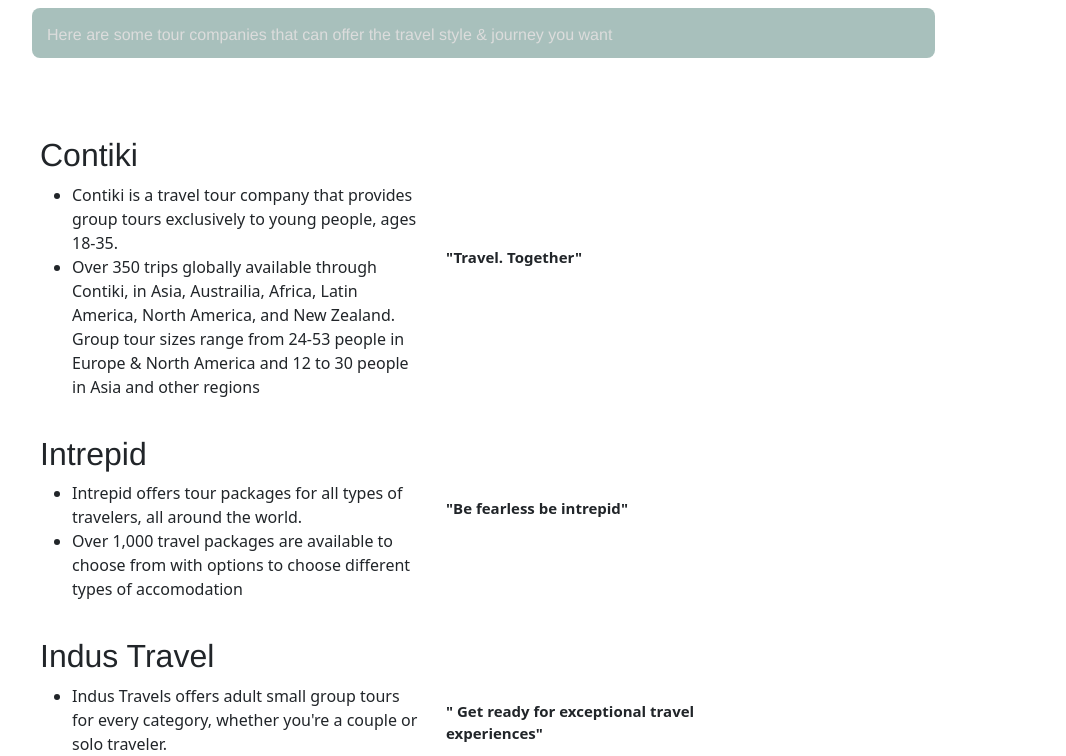
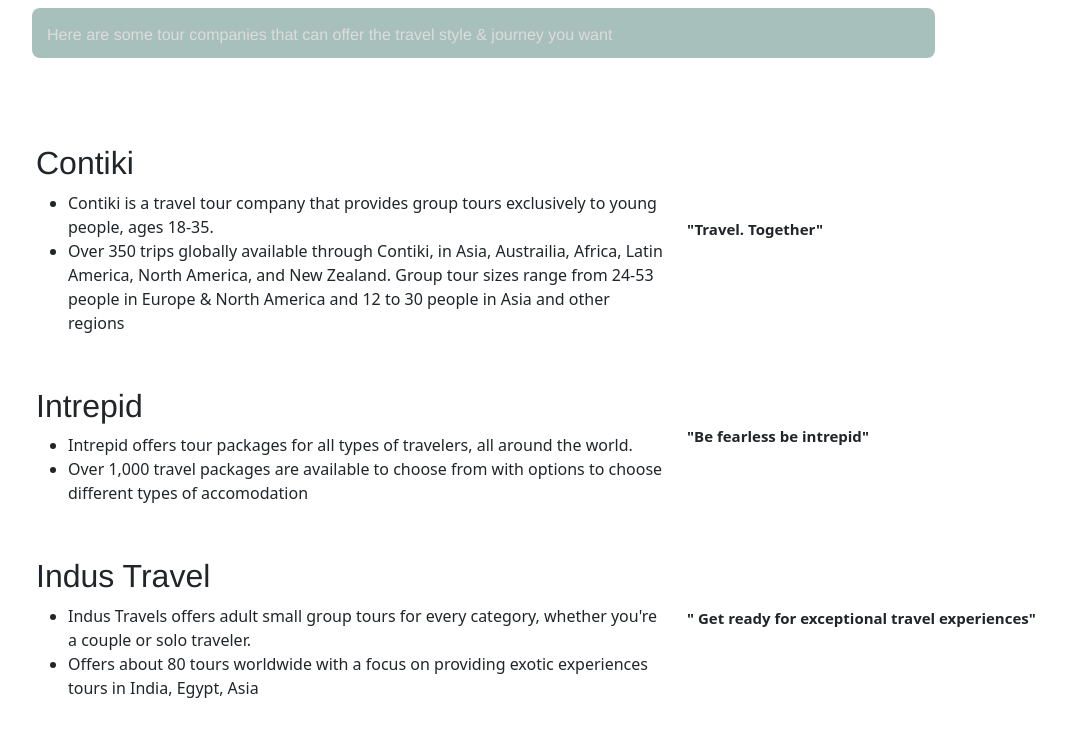
Before and after one commit to SurfacerInternet/travel-website, a React (Create React App) app: page /tours in a window 1280 px wide. Shown: the part 2057-2813 px from the top of the page, without its empty margins (66-1132 px from the left). Built offline with nearby package versions, Linux system fonts and the light colour scheme.

Commit message:
Update TravelTourList.js
Removed column tag.

```diff
--- a/src/Features/traveltours/TravelTourList.js
+++ b/src/Features/traveltours/TravelTourList.js
@@ -10,10 +10,8 @@
     return (
        tourcompanies.map((tour) => {
         return (
-            <Row key={tour.id}>
-                <Col sm='8'>
+            <Row key={tour.id} className='m-2'>
                     <TravelTourDesc item={tour} />
-                </Col>
             </Row>
         )})
     )
```
